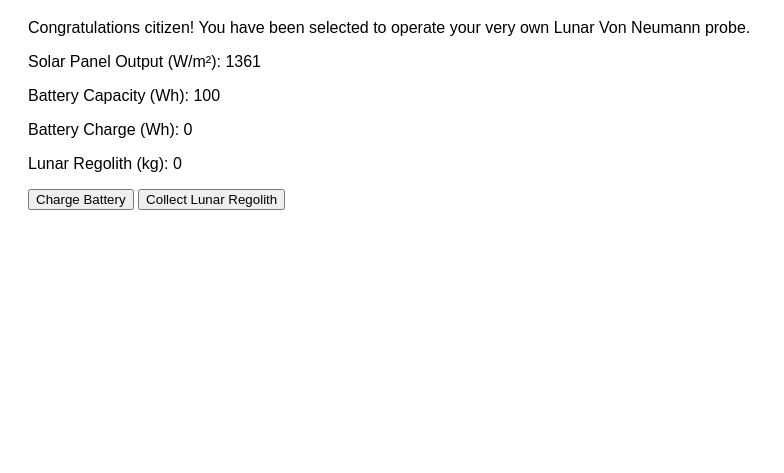
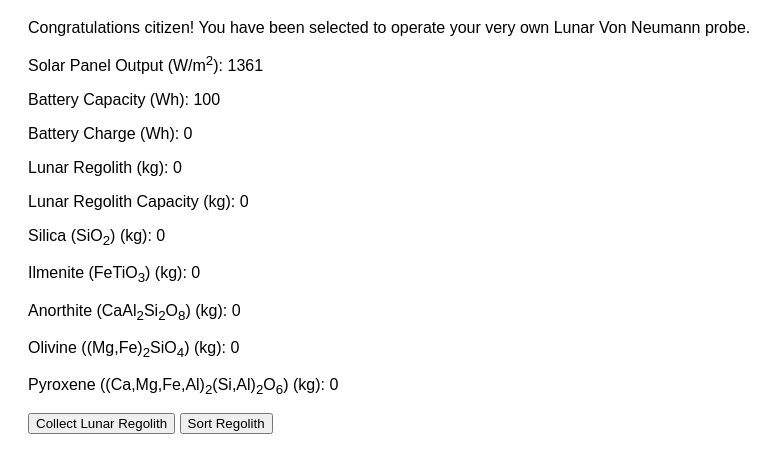
Before and after one commit to pierce403/art3mis, a plain HTML site: page index.html in a window 1280 px wide. Shown: the part 61-534 px from the top of the page, without its empty margins (0-784 px from the left). Drawn offline with Linux system fonts and the light colour scheme; a script that the page names is missing.

Commit message:
more playable game

```diff
--- a/index.html
+++ b/index.html
@@ -19,12 +19,20 @@
     <div id="game-container">
         <h1>OPERATION ART3MIS</h1>
         <p>Congratulations citizen! You have been selected to operate your very own Lunar Von Neumann probe.</p>
-        <p>Solar Panel Output (W/m²): <span id="solar-panel-output">1361</span></p>
+        <p>Solar Panel Output (W/m<sup>2</sup>): <span id="solar-panel-output">1361</span></p>
         <p>Battery Capacity (Wh): <span id="battery-capacity">100</span></p>
         <p>Battery Charge (Wh): <span id="battery-charge">0</span></p>
         <p>Lunar Regolith (kg): <span id="lunar-regolith">0</span></p>
-        <button onclick="chargeBattery()">Charge Battery</button>
+        <p>Lunar Regolith Capacity (kg): <span id="lunar-regolith-capacity">0</span></p>
+
+        <p>Silica (SiO<sub>2</sub>) (kg): <span id="silica">0</span></p>
+        <p>Ilmenite (FeTiO<sub>3</sub>) (kg): <span id="ilmenite">0</span></p>
+        <p>Anorthite (CaAl<sub>2</sub>Si<sub>2</sub>O<sub>8</sub>) (kg): <span id="anorthite">0</span></p>
+        <p>Olivine ((Mg,Fe)<sub>2</sub>SiO<sub>4</sub>) (kg): <span id="olivine">0</span></p>
+        <p>Pyroxene ((Ca,Mg,Fe,Al)<sub>2</sub>(Si,Al)<sub>2</sub>O<sub>6</sub>) (kg): <span id="pyroxene">0</span></p>
+
         <button onclick="collectRegolith()">Collect Lunar Regolith</button>
+        <button onclick="sortRegolith()">Sort Regolith</button>
     </div>
 </body>
 
```
